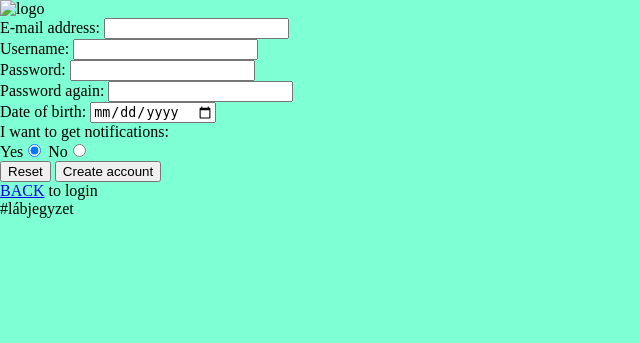
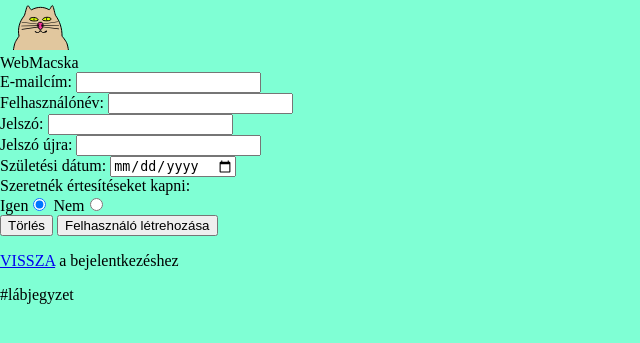
Before and after one commit to Horvath-B/webfejlesztes, a PHP site: page /pages/registration.html in a window 1280 px wide. Shown: the top 343 px of the page, without its empty margins (0-640 px from the left). Run offline with PHP 8.4, Linux system fonts and the light colour scheme.

Commit message:
javítások
Formok magyarítása, label-ezése. Shop megjavítása

```diff
--- a/pages/registration.html
+++ b/pages/registration.html
@@ -16,23 +16,22 @@
 </head>
 <body>
     <section>
-        <img src="" alt="logo">
-        <form action="https://rf.uni-corvinus.hu/webfejlesztes/receive.php" method="post">
-            <label>E-mail address: <input type="email" name="email"><br></label>
-            <label>Username: <input type="text" name="username"><br></label>
-            <label>Password: <input type="password" name="password"><br></label>
-            <label>Password again: <input type="password" name="password_again"><br></label>
-            <label>Date of birth: <input type="date" name="birth_date"><br></label>
-            I want to get notifications: <br>
-            <label>Yes<input type="radio" name="notification" value="yes" checked></label>
-            <label>No<input type="radio" name="notification" value="no"></label><br>
-            <input type="reset" value="Reset">
-            <input type="submit" value="Create account"><br>
-        </form>
-        <article>
-            <a href="../index.html">BACK</a> to login
-        </article>
+        <img src="../images/logo.svg" alt="logo">
+        <p style="margin: 0;padding: 0;">WebMacska</p>
     </section>
+    <form action="https://rf.uni-corvinus.hu/webfejlesztes/receive.php" method="post">
+        <label>E-mailcím: <input type="email" name="email"><br></label>
+        <label>Felhasználónév: <input type="text" name="username"><br></label>
+        <label>Jelszó: <input type="password" name="password"><br></label>
+        <label>Jelszó újra: <input type="password" name="password_again"><br></label>
+        <label>Születési dátum: <input type="date" name="birth_date"><br></label>
+        Szeretnék értesítéseket kapni: <br>
+        <label>Igen<input type="radio" name="notification" value="yes" checked></label>
+        <label>Nem<input type="radio" name="notification" value="no"></label><br>
+        <input type="reset" value="Törlés">
+        <input type="submit" value="Felhasználó létrehozása"><br>
+    </form>
+    <p><a href="../index.html">VISSZA</a> a bejelentkezéshez</p>
     <footer>
         #lábjegyzet
     </footer>
--- a/style.css
+++ b/style.css
@@ -107,7 +107,7 @@ header ul li img{
 }
 .shop_elements #s_habitats{
     display: none;
-    width: 50%;
+    /*width: 50%;*/
 }
 
 /*    GAME    */
```
Also changed, not shown: index.html (+5 -5 lines), pages/forgotten_password.html (+11 -13 lines), pages/shop.html (+4 -3 lines), images/cat3.svg (added).
